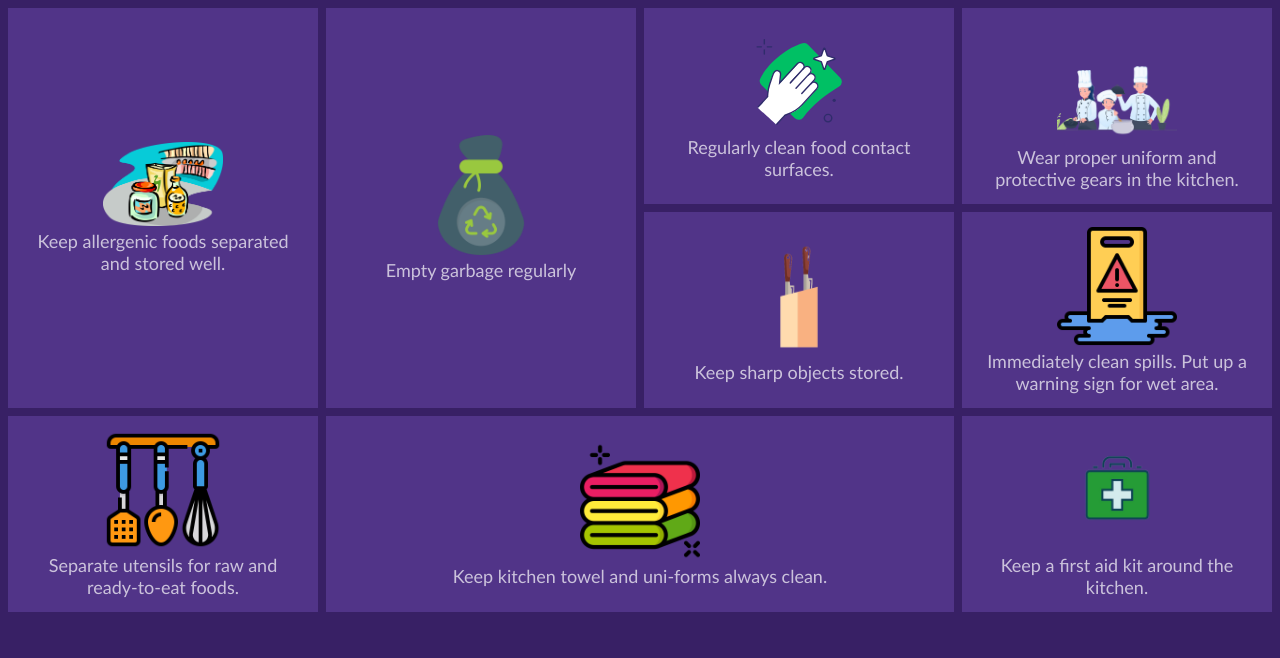
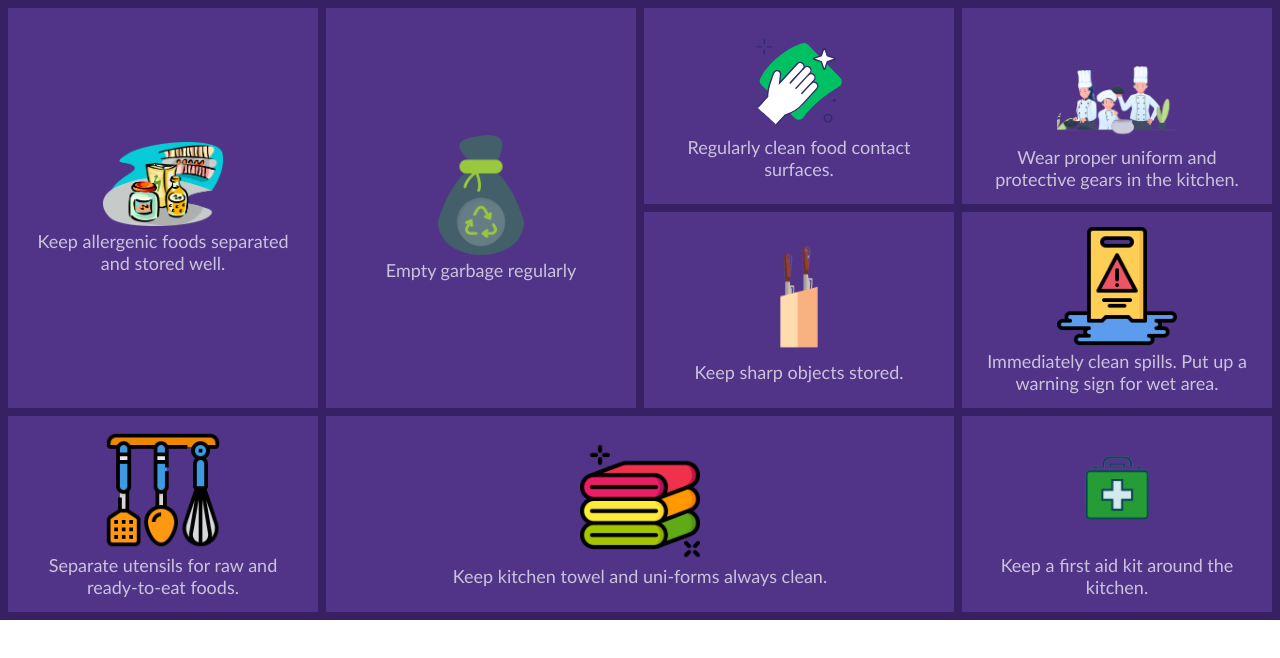
Before and after one commit to shoaibansari007/Hotel_Management_Guidelines, a plain HTML site: page index.html in a window 1280 px wide. Drawn offline with Linux system fonts and the light colour scheme.

Commit message:
Changes in screen Height

```diff
--- a/style.css
+++ b/style.css
@@ -6,7 +6,7 @@
 }
 .container{
     width: 100vw;
-    min-height: 100vh;
+    max-height: 100vh;
     background-color: #382065;
     color: rgb(255, 255, 255,0.7);
 }
```
